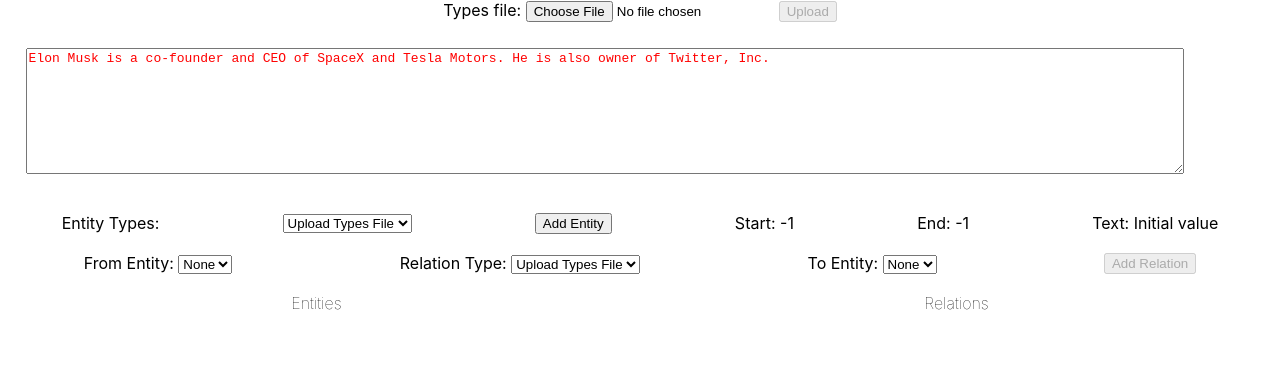
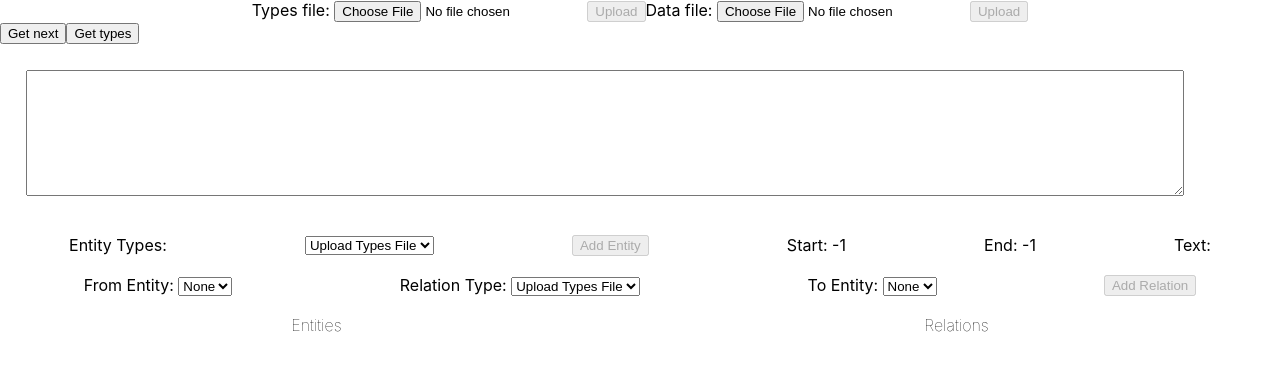
Before and after one commit to abhinav-kumar-thakur/relation-extraction-annotator, a React (Create React App) app in the folder frontend/: page / in a window 1280 px wide. Shown: the top 370 px of the page. Built offline with nearby package versions, Linux system fonts and the light colour scheme.

Commit message:
Abhinav | Feature to use raw/predicted data for labelling

```diff
--- a/frontend/src/App.js
+++ b/frontend/src/App.js
@@ -3,21 +3,31 @@
 import React, { useState } from 'react';
 
 function App() {
+
+  // NER Types file states
+  const [selectedEntityTypesFile, setSelectedEntityTypesFile] = useState();
+  const [isEntityTypesFileSelected, setIsEntityTypesFileSelected] = useState(false);
+
+  // data file states
+  const [selectedDataFile, setSelectedDataFile] = useState();
+  const [isDataFileSelected, setIsDataFileSelected] = useState(false);
+
   // NER types
   const [entityTypes, setEntityTypes] = useState(['Upload Types File']);
   const [relationTypes, setRelationTypes] = useState(['Upload Types File']);
 
-  // NER Types states
-  const [selectedEntityTypesFile, setSelectedEntityTypesFile] = useState();
-  const [isEntityTypesFileSelected, setIsEntityTypesFileSelected] = useState(false);
+  // Text data
+  const [textData, setTextData] = useState([]);
 
   // Text selection states
-  const [selectedText, setSelectedText] = useState('Initial value');
+  const [selectedText, setSelectedText] = useState('');
   const [selectedTextStart, setSelectedTextStart] = useState(-1);
   const [selectedTextEnd, setSelectedTextEnd] = useState(-1);
+
   // Create Entity states
   const [entities, setEntities] = useState([]);
   const [selectedEntityType, setSelectedEntityType] = useState(entityTypes[0]);
+
   // Create Relation states
   const [relations, setRelations] = useState([]);
   const [selectedRelationType, setSelectedRelationType] = useState(relationTypes[0]);
@@ -46,21 +56,65 @@
     setIsEntityTypesFileSelected(true);
   };
 
-  const handleSubmission = () => {
+  const handleNERFileSubmission = () => {
     const formData = new FormData();
     formData.append('File', selectedEntityTypesFile);
     fetch('http://127.0.0.1:5000/ner/types/upload', { method: 'POST', body: formData })
       .then((response) => response.json())
       .then((result) => { console.log('Success:', result) })
-      .then(
-        fetch('http://127.0.0.1:5000/ner/types', { method: 'GET' })
+      .catch((error) => { console.error('Error:', error) });
+  };
+
+  const handleDataFileSubmission = () => {
+    const formData = new FormData();
+    formData.append('File', selectedDataFile);
+    fetch('http://127.0.0.1:5000/ner/raw/upload', { method: 'POST', body: formData })
+      .then((response) => response.json())
+      .then((result) => { console.log('Success:', result) })
+      .catch((error) => { console.error('Error:', error) });
+  };
+
+  const dataFileChangeHandler = (event) => {
+    setSelectedDataFile(event.target.files[0]);
+    setIsDataFileSelected(true);
+  };
+
+  const getTypesHandler = () => {
+    fetch('http://127.0.0.1:5000/ner/types', { method: 'GET' })
           .then((response) => response.json())
           .then((result) => {
             setEntityTypes(result['entities']);
             setRelationTypes(result['relations'])
           })
-      )
-      .catch((error) => { console.error('Error:', error) });
+          .catch((error) => { console.error('Error:', error) });
+  };
+
+  const getNextHandler = () => {
+    fetch('http://127.0.0.1:5000/ner/raw/next', { method: 'GET' })
+      .then((response) => response.json())
+      .then((result) => {
+        const r_tokens = result['tokens'];
+        const r_entities = result['entities'].map((entity) => {
+          return {
+            text: r_tokens.slice(entity['start'], entity['end']).join(' '),
+            type: entity['type'],
+            start: entity['start'],
+            end: entity['end']
+          }
+        });
+
+        const r_relations = result['relations'].map((relation) => {
+          return {
+            'head': r_entities[relation['head']],
+            'tail': r_entities[relation['tail']],
+            'type': relation['type']
+          }
+        });
+
+        setTextData(r_tokens);
+        setEntities(r_entities);
+        setRelations(r_relations);
+      })
   };
 
   // NER labelling UI
@@ -70,19 +124,27 @@
         <span>
           <label>Types file: </label>
           <input type="file" onChange={entityTypesFileChangeHandler} />
-          <button onClick={handleSubmission} disabled={!isEntityTypesFileSelected} >Upload</button>
+          <button onClick={handleNERFileSubmission} disabled={!isEntityTypesFileSelected} >Upload</button>
+        </span>
+        <span>
+          <label>Data file: </label>
+          <input type="file" onChange={dataFileChangeHandler} />
+          <button onClick={handleDataFileSubmission} disabled={!isDataFileSelected} >Upload</button>
         </span>
       </div>
-      <textarea className='Sentence' onSelect={(event) => {
+      <div className="Controls">
+        <span>
+          <button onClick={getNextHandler}>Get next</button>
+          <button onClick={getTypesHandler}>Get types</button>
+        </span>
+      </div>
+      <textarea className='Sentence' value={textData.join(' ')} onSelect={(event) => {
         const start = event.target.selectionStart;
         const end = event.target.selectionEnd;
         setSelectedTextStart(start);
         setSelectedTextEnd(end);
         setSelectedText(event.target.value.substring(start, end));
-      }}>
-        Elon Musk is a co-founder and CEO of SpaceX and Tesla Motors. He is also owner of Twitter, Inc.
-      </textarea>
-
+      }} />
       <div className='ActionPanel'>
         <p> Entity Types: </p>
         <select name="Entity Types" id="entitytypes" onChange={(e) => { setSelectedEntityType(e.target.value) }}>
@@ -118,13 +180,13 @@
         <div className='Label'>
           <p>Entities</p>
           <ul>
-            {entities.map((entity, index) => <li pos={index} onClick={handleRemoveEntity}> {entity.text}:.:{entity.type}</li>)}
+            {entities.map((entity, index) => <li pos={index} onClick={handleRemoveEntity}> {entity.text} {"->"} {entity.type}</li>)}
           </ul>
         </div>
         <div className='Label'>
           <p>Relations</p>
           <ul>
-            {relations.map((relation, index) => <li pos={index} onClick={handleRemoveRelation}> {relation.from}:.:{relation.type}:.:{relation.to}</li>)}
+            {relations.map((relation, index) => <li pos={index} onClick={handleRemoveRelation}> {relation.head.text} {"->"} {relation.type} {"->"} {relation.tail.text}</li>)}
           </ul>
         </div>
       </div>
```
Also changed, not shown: 2 other files (tests, documents, lock files or other folders).
